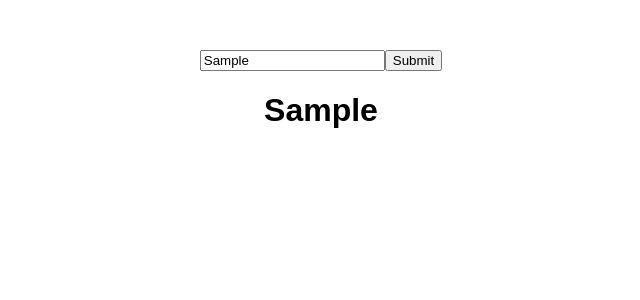
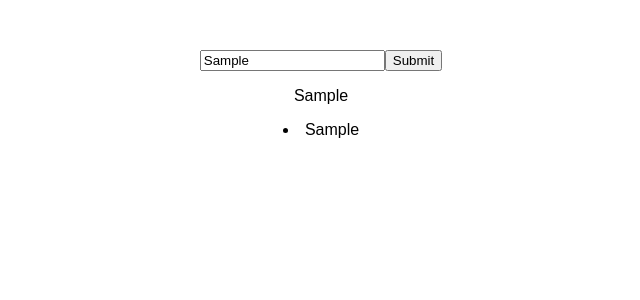
Before and after one commit to SaraswatiSaud/my-app, a React (Create React App) app: page / in a window 1280 px wide. Both pictures are taken after typing "Sample" into the empty fields and a click on the button "Submit". Shown: the top 300 px of the page, without its empty margins (319-959 px from the left). Built offline with nearby package versions, Linux system fonts and the light colour scheme.

Commit message:
display list

```diff
--- a/src/App.js
+++ b/src/App.js
@@ -12,10 +12,12 @@ class App extends Component {
   constructor(props){
     super(props);
     this.state = {
-      value: ''
+      value: null,
+      numbers: [],
     };
     this.handleChange = this.handleChange.bind(this);
     this.handleSubmit = this.handleSubmit.bind(this);
+
   }
 
   handleChange(event) {
@@ -25,8 +27,15 @@ class App extends Component {
   }
 
   handleSubmit(event) {
-    alert('Submitted valus is: ' + this.state.value )
-    event.preventDefault();
+    let a = this.state.numbers
+    a.push(this.state.value)
+    // alert('Submitted valus is: ' + this.state.value )
+    this.setState({
+      numbers: a,
+      // numbers: this.state.numbers.concat(this.state.value)
+    })
+  // event.preventDefault();
+
   }
 
   render() {
@@ -34,7 +43,7 @@ class App extends Component {
       <div style= {divStyle}>
         <input type = "text" value = {this.state.value} onChange= {this.handleChange}/>
         <button onClick = {this.handleSubmit}>Submit</button>
-        <List name = {this.state.value}/>
+        <List numbers={this.state.numbers} name= {this.state.value}/>
       </div>
     );
   }
--- a/src/List.js
+++ b/src/List.js
@@ -1,12 +1,31 @@
 import React, { Component } from 'react';
 
-class List extends Component {
+// class List extends Component {
+//     const name = props.name;
+//     const listItems = name.map((list) =>
+//         {list}
+//     );
+//     render(){
+//         return (
+//             <div>
+//                 <h1>{this.props.name}</h1>
+//                 {listItems}
+//             </div>
+//         );
+//     }
+// }
 
-    render(){
-        return (
-            <h1>{this.props.name}</h1>
-        );
-    }
+function List(props) {
+    let numbers = props.numbers;
+    let listItems = numbers.map((number) =>
+        <li>{number}</li>
+    );
+    return (
+        <div>
+            <p>{props.name}</p>
+            <p>{listItems}</p>
+        </div>
+    );
 }
 
 export default List;
```
